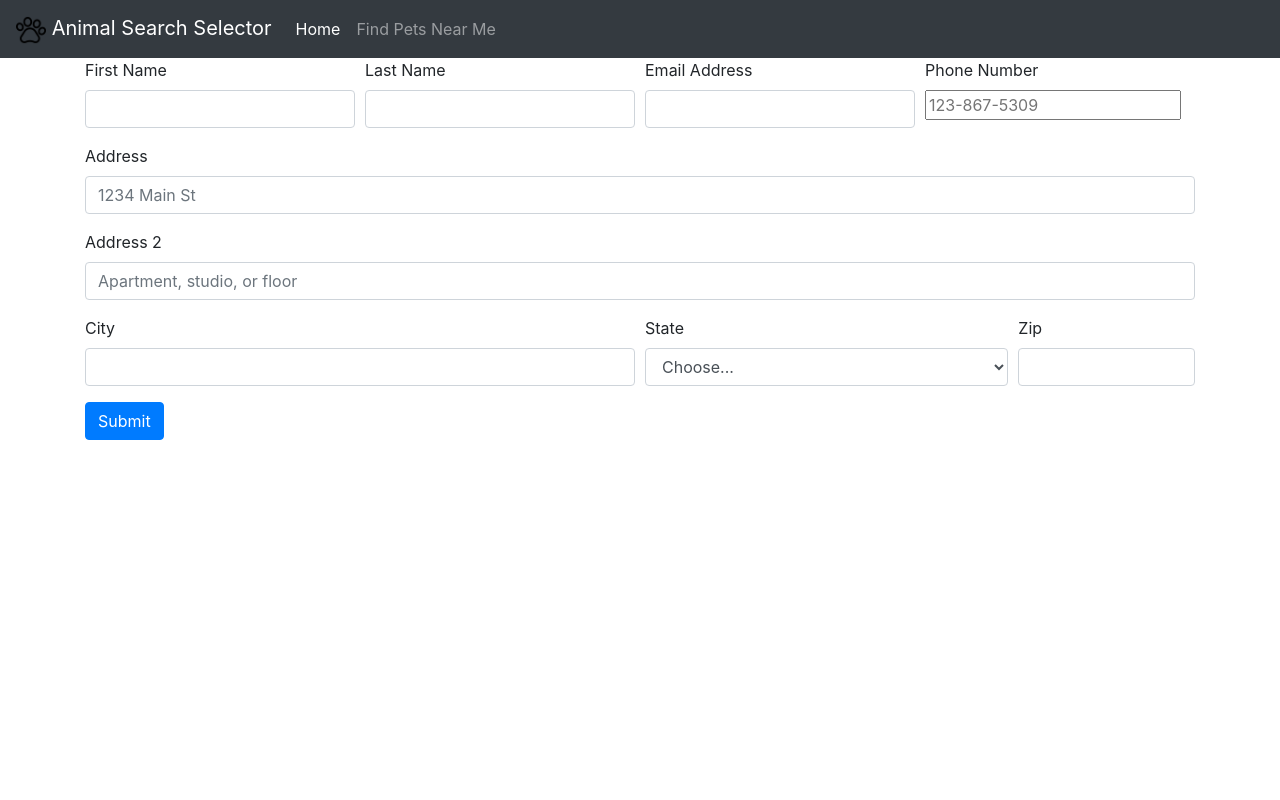
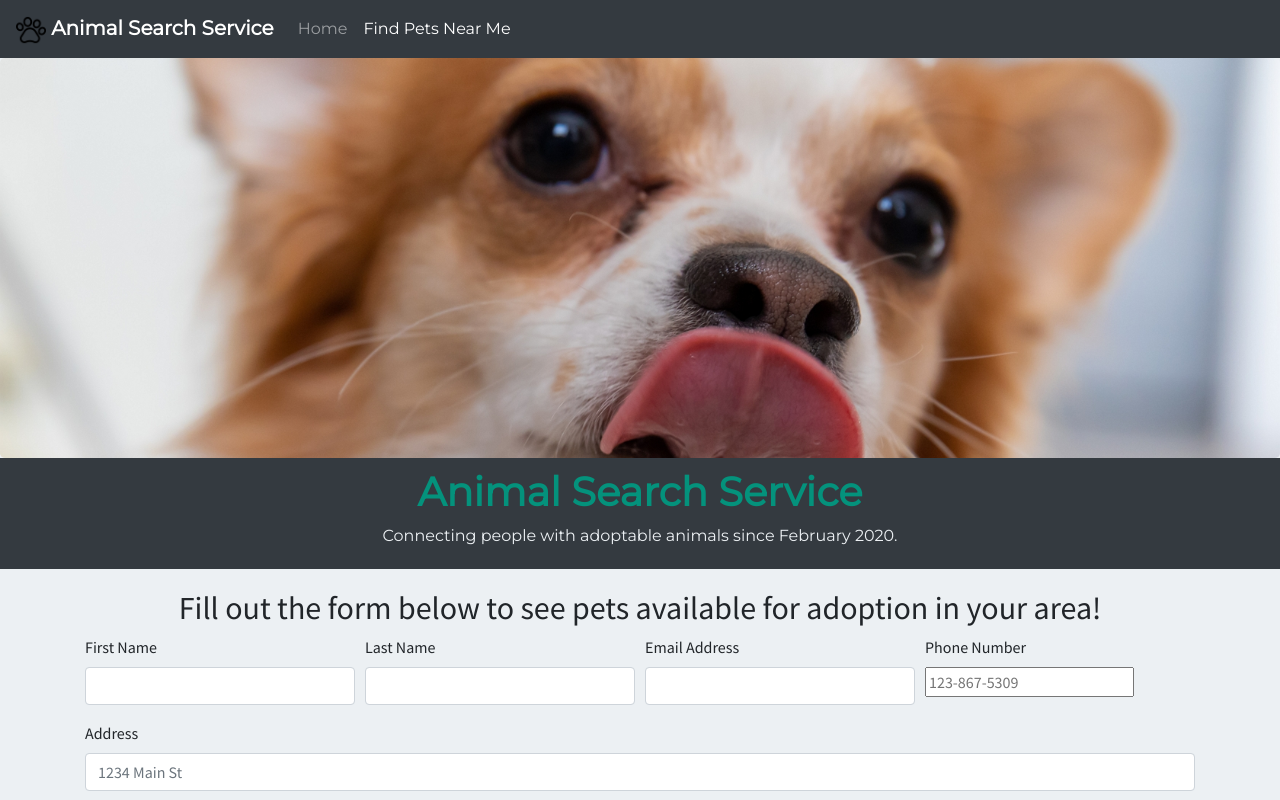
Before and after one commit to slconsidine/project-1, a plain HTML site: page survey.html in a window 1280 px wide. Shown: the top 800 px of the page. Drawn offline with nearby package versions, Linux system fonts and the light colour scheme.

Commit message:
Added more styling to html pages. Worked on overall theme for site.

```diff
--- a/assets/css/style.css
+++ b/assets/css/style.css
@@ -16,7 +16,9 @@
 /* ----------------- */
 
 body{
-    background-color: darkgray;
+    background-color: #ECF0F3;
+    font-family: 'Montserrat', sans-serif;
+
 }
 
 nav {
@@ -24,6 +26,36 @@ nav {
 }
 
 .navbar-brand {
-    margin-left: 50px;
     font-weight: bold;
 }
+
+h1 {
+    color: #04927C;
+    font-weight: bold;
+}
+
+.jumbotron {
+    background-image: url("../images/andrey-evdokimov-aeqsKGWfY6M-unsplash.jpg");
+    background-size: cover;
+    background-repeat: no-repeat;
+    height: 400px;
+    margin: 0;
+    /* opacity: 0.7; */
+}
+
+.header {
+    background-color: #343A40;
+    color: #ECF0F3;
+    padding-top: 10px;
+    padding-bottom: 5px;
+}
+
+.container {
+    padding-top: 20px;
+    font-family: 'Source Sans Pro', sans-serif;
+
+}
+
+h4 {
+    font-size: 20px;
+}
--- a/survey.html
+++ b/survey.html
@@ -1,37 +1,59 @@
 <!DOCTYPE html>
-<html>
+<html lang="en">
 <head>
     <meta charset='utf-8'>
+    <meta name='viewport' content='width=device-width, initial-scale=1'>
     <meta http-equiv='X-UA-Compatible' content='IE=edge'>
     <title>Survey</title>
-    <meta name='viewport' content='width=device-width, initial-scale=1'>
-    <link rel='stylesheet' type='text/css' media='screen' href='main.css'>
-    <script src='main.js'></script>
+
+    <!-- Google Fonts -->
+    <link href="https://fonts.googleapis.com/css?family=Montserrat&display=swap" rel="stylesheet">
+    <link href="https://fonts.googleapis.com/css?family=Source+Sans+Pro&display=swap" rel="stylesheet">
+
+    <!-- Bootstrap -->
+    <script src="https://code.jquery.com/jquery-3.4.1.slim.min.js" integrity="sha384-J6qa4849blE2+poT4WnyKhv5vZF5SrPo0iEjwBvKU7imGFAV0wwj1yYfoRSJoZ+n" crossorigin="anonymous"></script>
     <link rel="stylesheet" href="https://stackpath.bootstrapcdn.com/bootstrap/4.4.1/css/bootstrap.min.css" integrity="sha384-Vkoo8x4CGsO3+Hhxv8T/Q5PaXtkKtu6ug5TOeNV6gBiFeWPGFN9MuhOf23Q9Ifjh" crossorigin="anonymous">
+    <script src="https://cdn.jsdelivr.net/npm/popper.js@1.16.0/dist/umd/popper.min.js" integrity="sha384-Q6E9RHvbIyZFJoft+2mJbHaEWldlvI9IOYy5n3zV9zzTtmI3UksdQRVvoxMfooAo" crossorigin="anonymous"></script>
     <script src="https://stackpath.bootstrapcdn.com/bootstrap/4.4.1/js/bootstrap.min.js" integrity="sha384-wfSDF2E50Y2D1uUdj0O3uMBJnjuUD4Ih7YwaYd1iqfktj0Uod8GCExl3Og8ifwB6" crossorigin="anonymous"></script>
+
+    <!-- jQuery -->
+    <script src="https://code.jquery.com/jquery-3.4.1.js" integrity="sha256-WpOohJOqMqqyKL9FccASB9O0KwACQJpFTUBLTYOVvVU=" crossorigin="anonymous"></script>
+
+    <!-- My CSS -->
+    <link rel="stylesheet" href="./assets/css/style.css">
+
+    <!-- My Javascript -->
+
 </head>
 <body>
     <!-- Navigation -->
     <nav class="navbar navbar-expand-lg navbar-dark bg-dark">
-      <a class="navbar-brand" href="./index.html"><img src="./assets/images/dog.png" alt="navbar-brand" width="30px" height="30px"> Animal Search Selector</a>
+        <a class="navbar-brand" href="./index.html"><img src="./assets/images/dog.png" alt="navbar-brand" width="30px" height="30px"> Animal Search Service</a>
         <button class="navbar-toggler" type="button" data-toggle="collapse" data-target="#navbarTogglerDemo02" aria-controls="navbarTogglerDemo02" aria-expanded="false" aria-label="Toggle navigation">
           <span class="navbar-toggler-icon"></span>
         </button>
 
         <div class="collapse navbar-collapse" id="navbarTogglerDemo02">
           <ul class="navbar-nav mr-auto mt-2 mt-lg-0">
-          <li class="nav-item active">
+            <li class="nav-item">
               <a class="nav-link" href="./index.html">Home</a>
             </li>
-          <li class="nav-item">
+            <li class="nav-item active">
               <a class="nav-link" href="./survey.html">Find Pets Near Me</a>
             </li>
           </ul>
         </div>
     </nav>
 
+    <div class="jumbotron text-center"></div>
+    <div class="header text-center">
+      <h1>Animal Search Service</h1>
+      <p>Connecting people with adoptable animals since February 2020.</p>
+    </div>
+
 
     <div class="container">
+      <h2 class="text-center">Fill out the form below to see pets available for adoption in your area!</h2>
     <form>
         <div class="form-row">
           <div class="form-group col-md-3">
```
Also changed, not shown: index.html (+24 -10 lines), assets/images/andrey-evdokimov-aeqsKGWfY6M-unsplash.jpg (added), assets/images/cat silhouette.jpg (added), assets/images/dog silhouette.jpeg (added). Lines whose indentation alone changed are shown as unchanged.
